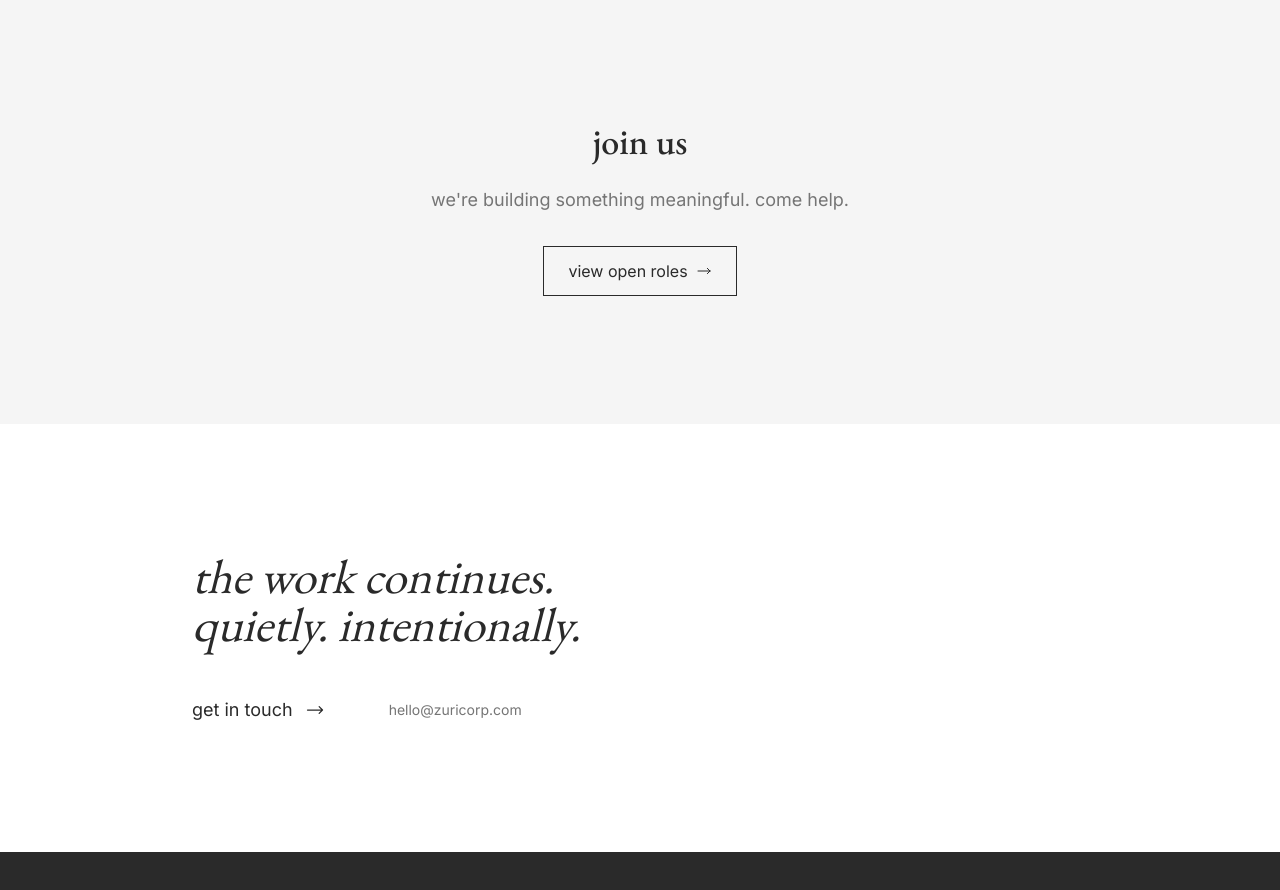
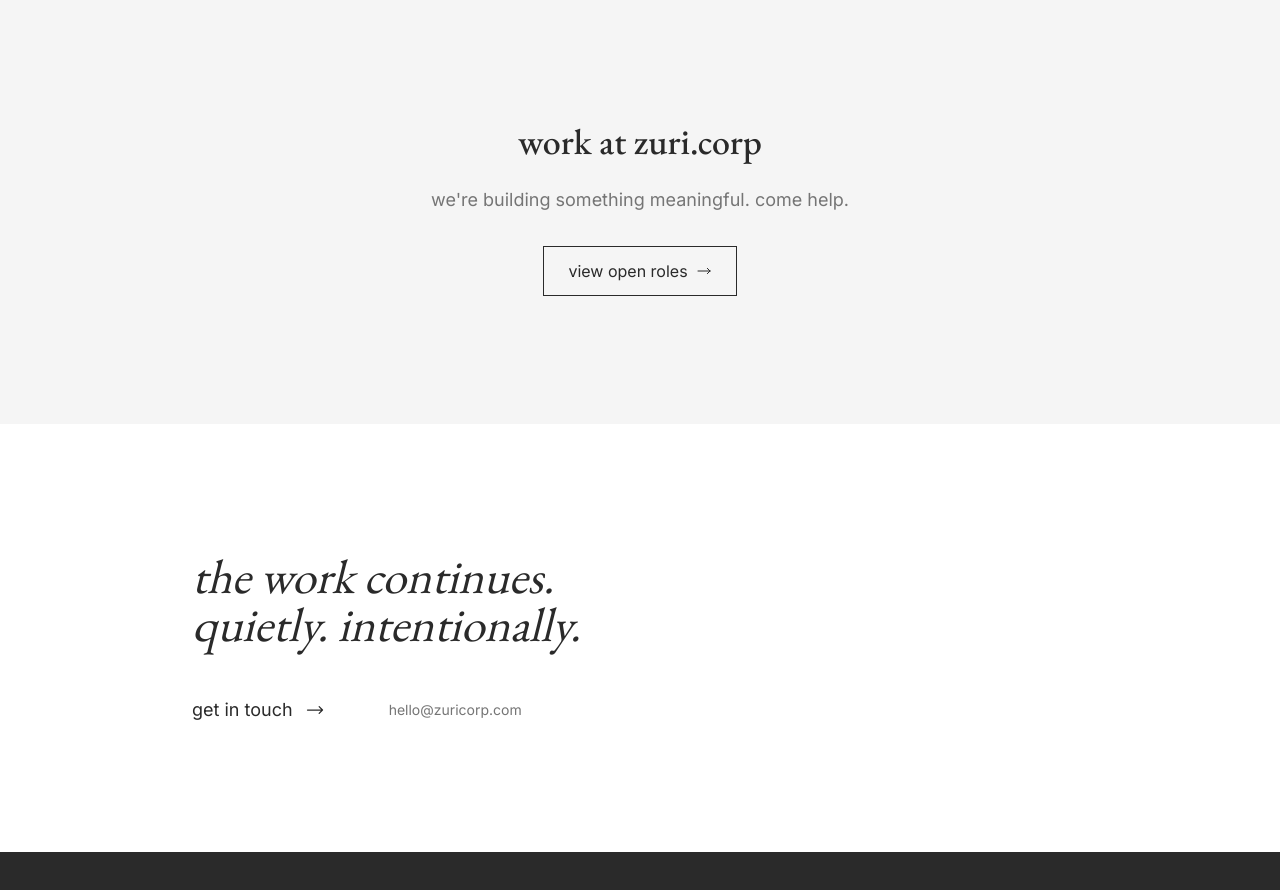
Before and after one commit to Babalolaolawale/zuri.corp, a React (Vite) app: page / in a window 1280 px wide. Shown: the part 2880-3770 px from the top of the page. Built offline with nearby package versions, Linux system fonts and the light colour scheme.

Commit message:
Update careers section heading to work at zuri.corp

```diff
--- a/src/components/LandingPage.tsx
+++ b/src/components/LandingPage.tsx
@@ -147,7 +147,7 @@
             <section id="careers" className="py-20 md:py-32 px-5 md:px-12 lg:px-24 bg-subtle">
                 <div className="max-w-4xl mx-auto text-center">
                     <h2 className="font-heading text-2xl sm:text-3xl md:text-4xl font-medium text-foreground mb-6 lowercase">
-                        join us
+                        work at zuri.corp
                     </h2>
                     <p className="font-body text-base md:text-lg text-muted lowercase mb-8">
                         we're building something meaningful. come help.
```
